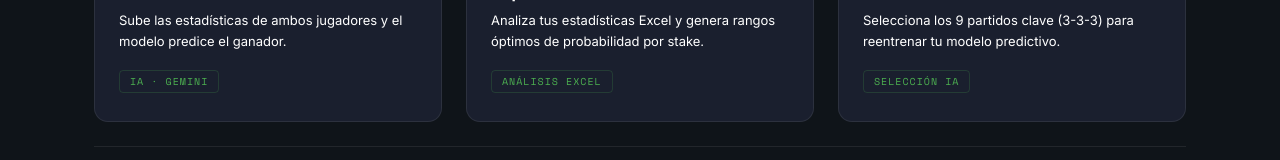
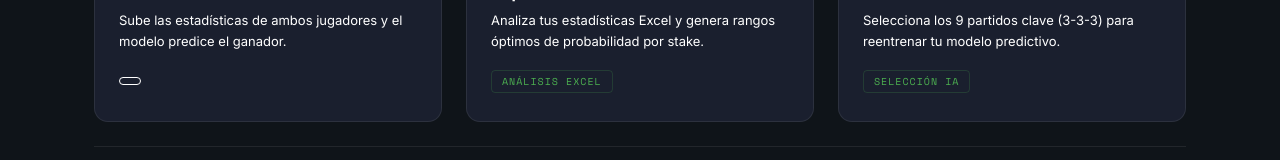
Before and after one commit to BorjaGZ/tfm-tennis-suite, a Next.js app: page / in a window 1280 px wide. Shown: the part 442-602 px from the top of the page. Built offline with nearby package versions, Linux system fonts and the light colour scheme.

Commit message:
feat: Cambio CSS

```diff
--- a/app/page.tsx
+++ b/app/page.tsx
@@ -5,8 +5,6 @@ const appsFilaSuperior = [
     href: "/analizador-partido",
     title: "Analizador de Partido",
     desc: "Sube las estadísticas de ambos jugadores y el modelo predice el ganador.",
-    badge: "IA · Gemini",
-    badgeClass: "ts-badge-green",
     accentClass: "ts-card-accent-green",
     icon: "🤖",
   },
```
